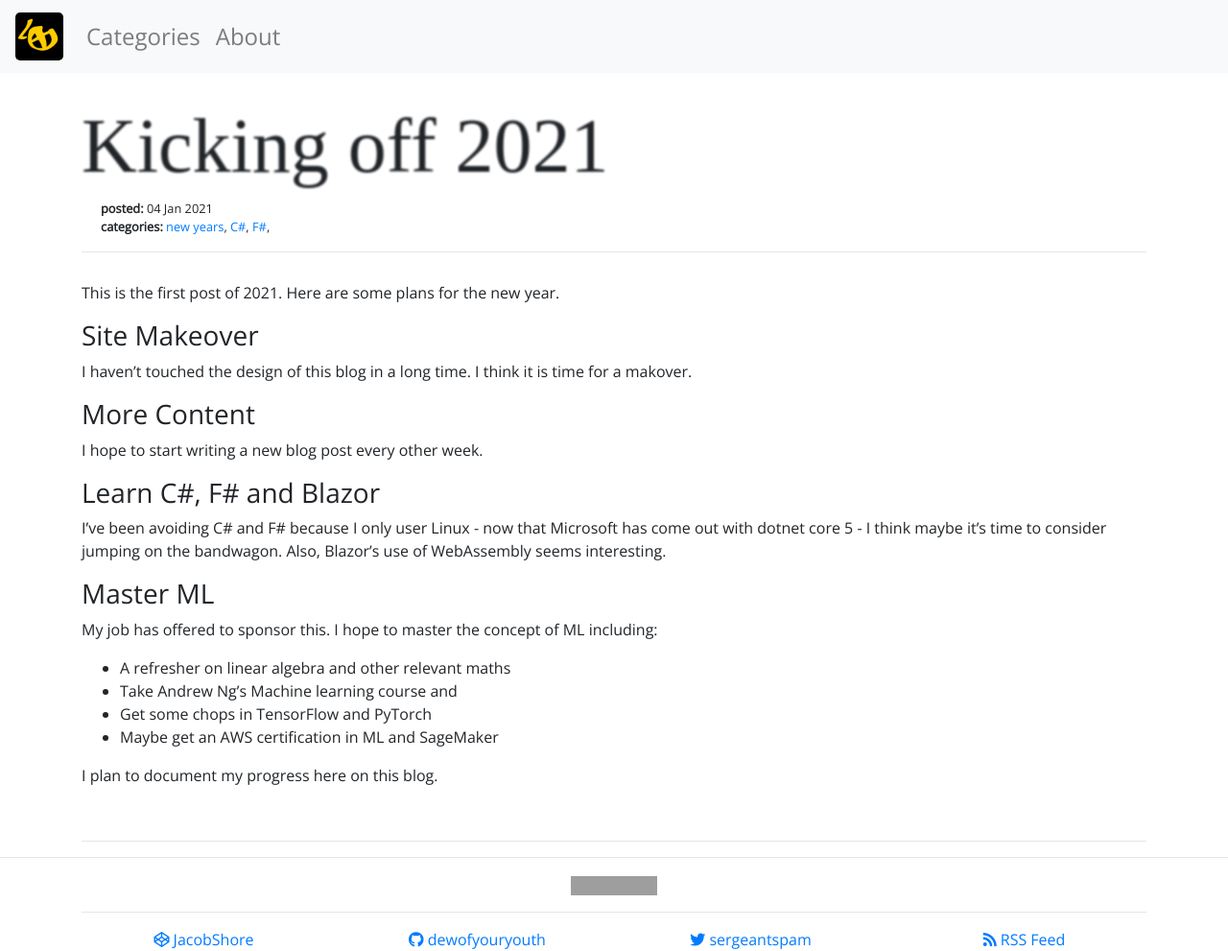
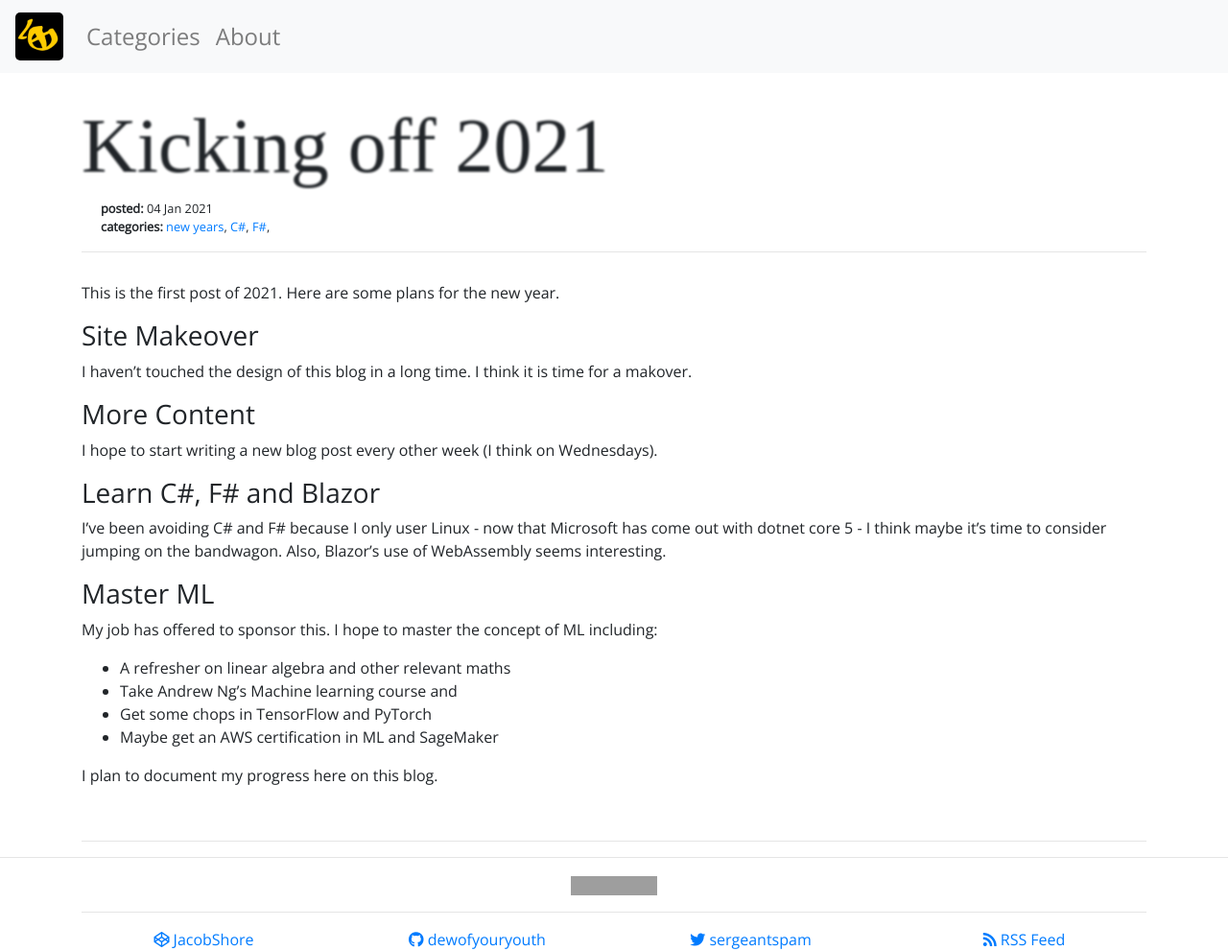
Before and after one commit to DewofyourYouth/DewofyourYouth.github.io, a Jekyll site: the page built from _posts/2021-01-04-kicking-off-2021.md, in a window 1280 px wide and 991 px high. Shown: the whole window at 96% size. Built offline with Jekyll 4.4.1, drawn with Linux system fonts in a browser that asks for light colours; nearby versions of some CDN libraries; some web fonts are replaced; comment, search, counter and statistics services are not loaded; grey boxes are pictures that could not be loaded.

Commit message:
wednesdays

```diff
--- a/_posts/2021-01-04-kicking-off-2021.md
+++ b/_posts/2021-01-04-kicking-off-2021.md
@@ -17,7 +17,7 @@ I haven't touched the design of this blog in a long time. I think it is time for
 
 ### More Content
 
-I hope to start writing a new blog post every other week.
+I hope to start writing a new blog post every other week (I think on Wednesdays).
 
 ### Learn C#, F# and Blazor
 
```
